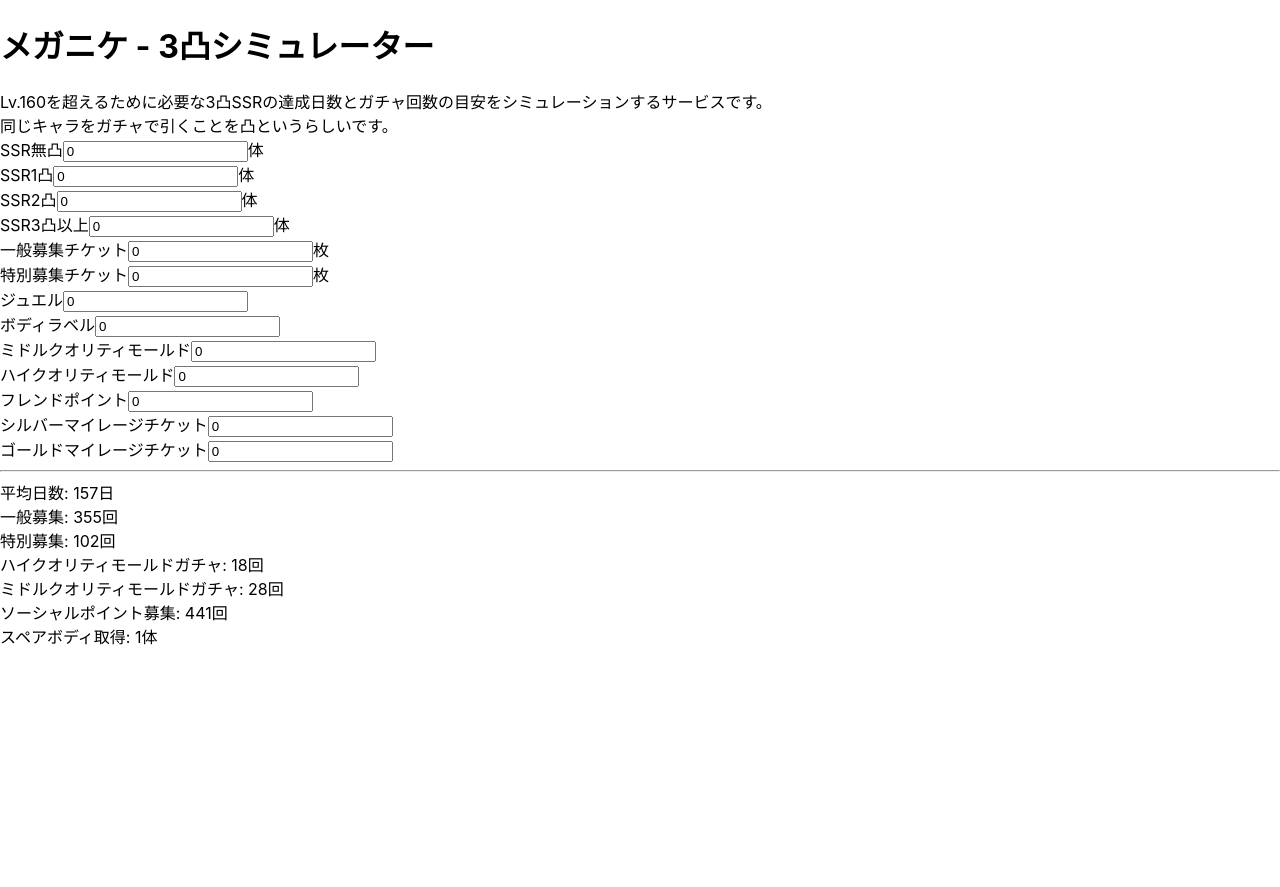
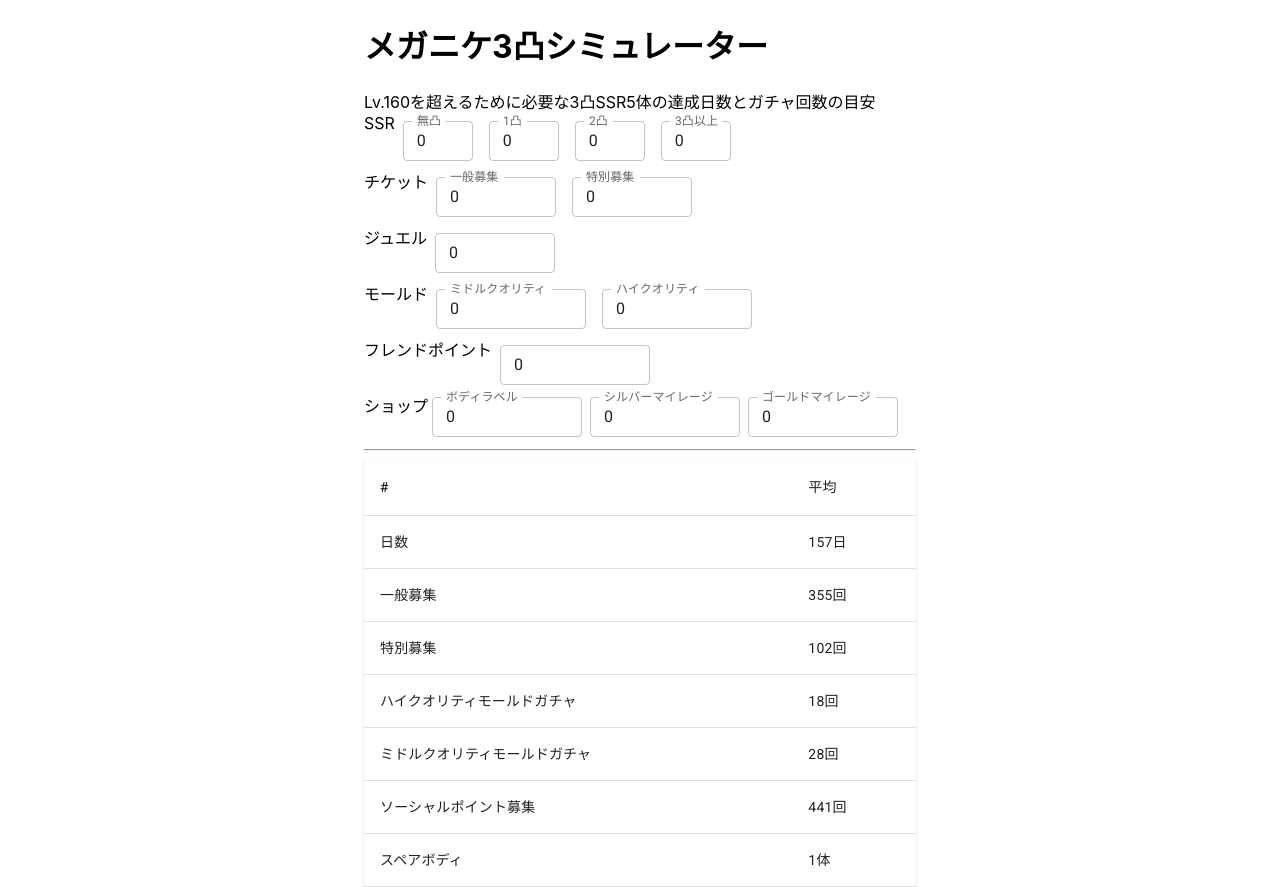
Before and after one commit to taroy5913/nikke-simulator, a React (Create React App) app: page / in a window 1280 px wide. Before the commit the page ends 800 px from the top, so only its background shows below. Built offline with nearby package versions, Linux system fonts and the light colour scheme.

Commit message:
#3 Install Matrial UI.

```diff
--- a/public/index.html
+++ b/public/index.html
@@ -8,6 +8,14 @@
     <meta
       name="description"
       content="Web site created using create-react-app"
+    />
+    <link
+      rel="stylesheet"
+      href="https://fonts.googleapis.com/css?family=Roboto:300,400,500,700&display=swap"
+    />
+    <link
+      rel="stylesheet"
+      href="https://fonts.googleapis.com/icon?family=Material+Icons"
     />
     <link rel="apple-touch-icon" href="%PUBLIC_URL%/logo192.png" />
     <!--
--- a/src/App.tsx
+++ b/src/App.tsx
@@ -1,3 +1,5 @@
+import { Box, Grid, Paper, Table, TableBody, TableCell, TableContainer, TableHead, TableRow, TextField } from '@mui/material';
+import { Container } from '@mui/system';
 import React from 'react';
 
 const sortForWishlist = (nikkes: number[]):number[] => {
@@ -252,37 +254,87 @@ const App = () => {
     advancedMileageShopPoints: Int(advancedMileageShopPoints)
   });
   return (
-    <div>
-      <h1>メガニケ - 3凸シミュレーター</h1>
+    <Container maxWidth="sm">
+      <h1>メガニケ3凸シミュレーター</h1>
 
-      <div>Lv.160を超えるために必要な3凸SSRの達成日数とガチャ回数の目安をシミュレーションするサービスです。</div>
-      <div>同じキャラをガチャで引くことを凸というらしいです。</div>
-      <div>
-        <div>SSR無凸<input value={numSSR0} onChange={e => setNumSSR0(e.target.value)} />体</div>
-        <div>SSR1凸<input value={numSSR1} onChange={e => setNumSSR1(e.target.value)} />体</div>
-        <div>SSR2凸<input value={numSSR2} onChange={e => setNumSSR2(e.target.value)} />体</div>
-        <div>SSR3凸以上<input value={numSSR3} onChange={e => setNumSSR3(e.target.value)} />体</div>
-        <div>一般募集チケット<input value={vouchers} onChange={e => setVouchers(e.target.value)} />枚</div>
-        <div>特別募集チケット<input value={advancedVouchers} onChange={e => setAdvancedVouchers(e.target.value)} />枚</div>
-        <div>ジュエル<input value={gems} onChange={e => setGems(e.target.value)} /></div>
-        <div>ボディラベル<input value={bodyLabelShopPoints} onChange={e => setBodyLabelShopPoints(e.target.value)} /></div>
-        <div>ミドルクオリティモールド<input value={middleQualityMolds} onChange={e => setMiddleQualityMolds(e.target.value)} /></div>
-        <div>ハイクオリティモールド<input value={highQualityMolds} onChange={e => setHighQualityMolds(e.target.value)} /></div>
-        <div>フレンドポイント<input value={friendPoints} onChange={e => setFriendPoints(e.target.value)} /></div>
-        <div>シルバーマイレージチケット<input value={mileageShopPoints} onChange={e => setMileageShopPoints(e.target.value)} /></div>
-        <div>ゴールドマイレージチケット<input value={advancedMileageShopPoints} onChange={e => setAdvancedMileageShopPoints(e.target.value)} /></div>
-      </div>
+      <div>Lv.160を超えるために必要な3凸SSR5体の達成日数とガチャ回数の目安</div>
+      <Box sx={{display: "flex", flexWrap: "wrap"}}>
+        <div>
+          <Box component="form" sx={{"& > :not(style)": {m: 1, width: "25ch"}}}>
+            SSR
+            <TextField label="無凸" value={numSSR0} onChange={e => setNumSSR0(e.target.value)} variant="outlined" size="small" style={{width: 70}} />
+            <TextField label="1凸" value={numSSR1} onChange={e => setNumSSR1(e.target.value)} variant="outlined" size="small" style={{width: 70}} />
+            <TextField label="2凸" value={numSSR2} onChange={e => setNumSSR2(e.target.value)} variant="outlined" size="small" style={{width: 70}} />
+            <TextField label="3凸以上" value={numSSR3} onChange={e => setNumSSR3(e.target.value)} variant="outlined" size="small" style={{width: 70}} />
+          </Box>
+          <Box component="form" sx={{"& > :not(style)": {m: 1, width: "25ch"}}}>
+            チケット
+            <TextField label="一般募集" value={vouchers} onChange={e => setVouchers(e.target.value)} variant="outlined" size="small" style={{width: 120}} />
+            <TextField label="特別募集" value={advancedVouchers} onChange={e => setAdvancedVouchers(e.target.value)} variant="outlined" size="small" style={{width: 120}} />
+          </Box>
+          <Box component="form" sx={{"& > :not(style)": {m: 1, width: "25ch"}}}>
+            ジュエル
+            <TextField value={gems} onChange={e => setGems(e.target.value)} variant="outlined" size="small" style={{width: 120}} />
+          </Box>
+          <Box component="form" sx={{"& > :not(style)": {m: 1, width: "25ch"}}}>
+            モールド
+            <TextField label="ミドルクオリティ" value={middleQualityMolds} onChange={e => setMiddleQualityMolds(e.target.value)} variant="outlined" size="small" style={{width: 150}} />
+            <TextField label="ハイクオリティ" value={highQualityMolds} onChange={e => setHighQualityMolds(e.target.value)} variant="outlined" size="small" style={{width: 150}} />
+          </Box>
+          <Box component="form" sx={{"& > :not(style)": {m: 1, width: "25ch"}}}>
+            フレンドポイント
+            <TextField value={friendPoints} onChange={e => setFriendPoints(e.target.value)} variant="outlined" size="small" style={{width: 150}} />
+          </Box>
+          <Box component="form" sx={{"& > :not(style)": {m: 0.5, width: "2ch"}}}>
+            ショップ
+            <TextField label="ボディラベル" value={bodyLabelShopPoints} onChange={e => setBodyLabelShopPoints(e.target.value)} variant="outlined" size="small" style={{width: 150}} />
+            <TextField label="シルバーマイレージ" value={mileageShopPoints} onChange={e => setMileageShopPoints(e.target.value)} variant="outlined" size="small" style={{width: 150}} />
+            <TextField label="ゴールドマイレージ" value={advancedMileageShopPoints} onChange={e => setAdvancedMileageShopPoints(e.target.value)} variant="outlined" size="small" style={{width: 150}} />
+          </Box>
+        </div>
+      </Box>
       <hr />
-      <div>
-        <div>平均日数: {Math.floor(result.days)}日</div>
-        <div>一般募集: {Math.floor(result.vouchers)}回</div>
-        <div>特別募集: {Math.floor(result.advancedVouchers)}回</div>
-        <div>ハイクオリティモールドガチャ: {Math.floor(result.highQualityVouchers)}回</div>
-        <div>ミドルクオリティモールドガチャ: {Math.floor(result.middleQualityVouchers)}回</div>
-        <div>ソーシャルポイント募集: {Math.floor(result.friendVouchers)}回</div>
-        <div>スペアボディ取得: {Math.floor(result.spareBodies)}体</div>
-      </div>
-    </div>
+      <TableContainer component={Paper}>
+        <Table>
+          <TableHead>
+            <TableRow>
+              <TableCell>#</TableCell>
+              <TableCell>平均</TableCell>
+            </TableRow>
+          </TableHead>
+          <TableBody>
+            <TableRow>
+              <TableCell>日数</TableCell>
+              <TableCell>{Math.floor(result.days)}日</TableCell>
+            </TableRow>
+            <TableRow>
+              <TableCell>一般募集</TableCell>
+              <TableCell>{Math.floor(result.vouchers)}回</TableCell>
+            </TableRow>
+            <TableRow>
+              <TableCell>特別募集</TableCell>
+              <TableCell>{Math.floor(result.advancedVouchers)}回</TableCell>
+            </TableRow>
+            <TableRow>
+              <TableCell>ハイクオリティモールドガチャ</TableCell>
+              <TableCell>{Math.floor(result.highQualityVouchers)}回</TableCell>
+            </TableRow>
+            <TableRow>
+              <TableCell>ミドルクオリティモールドガチャ</TableCell>
+              <TableCell>{Math.floor(result.middleQualityVouchers)}回</TableCell>
+            </TableRow>
+            <TableRow>
+              <TableCell>ソーシャルポイント募集</TableCell>
+              <TableCell>{Math.floor(result.friendVouchers)}回</TableCell>
+            </TableRow>
+            <TableRow>
+              <TableCell>スペアボディ</TableCell>
+              <TableCell>{Math.floor(result.spareBodies)}体</TableCell>
+            </TableRow>
+          </TableBody>
+        </Table>
+      </TableContainer>
+    </Container>
   );
 }
 
```
Also changed, not shown: package.json (+6 -1 lines), 2 other files (tests, documents, lock files or other folders).
